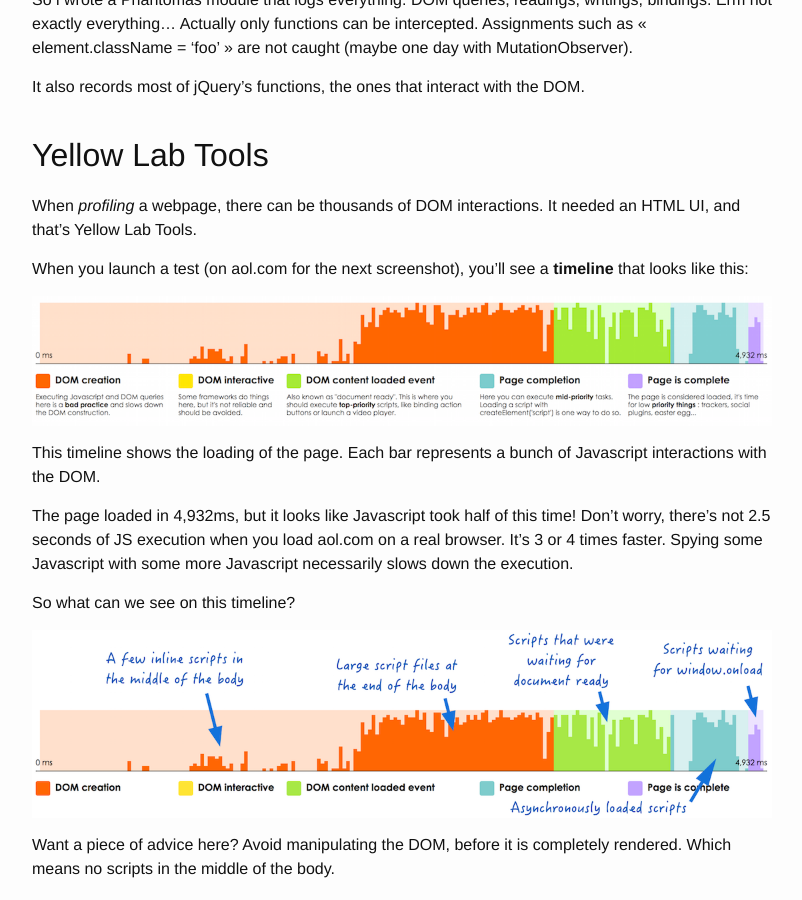
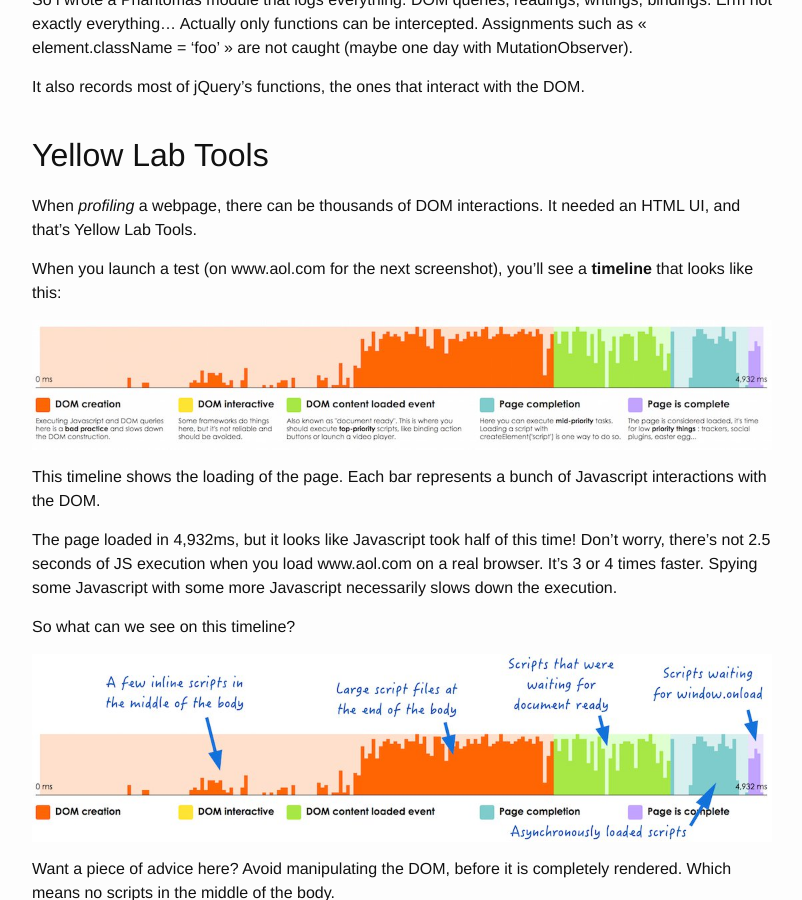
Before and after one commit to gmetais/gmetais.github.io, a Jekyll site: the page built from _posts/2014-11-18-untangle_the_js_spaghetti_code.markdown, in a window 1280 px wide and 900 px high, scrolled down 1002 px. Shown: the whole window, without its empty margins (238-1040 px from the left). Built offline with Jekyll 4.4.1, drawn with Linux system fonts in a browser that asks for light colours; some of the changed lines change nothing that is shown; some of the changed text lies outside the part shown.

Commit message:
Small changes to article

```diff
--- a/_posts/2014-11-18-untangle_the_js_spaghetti_code.markdown
+++ b/_posts/2014-11-18-untangle_the_js_spaghetti_code.markdown
@@ -18,7 +18,7 @@
 Phantomas
 ---------
 
-I played a lot with [Phantomas (by Maciej Brencz)][Phantomas]. Do you know this tool? It’s great, it loads a page with PhantomJS (the headless browser), analyses many different aspects of the page and outputs metrics about performances and quality.
+I played a lot with <a target="_blank" href="https://github.com/macbre/phantomas">Phantomas (by Maciej Brencz)</a>. Do you know this tool? It’s great, it loads a page with PhantomJS (the headless browser), analyses many different aspects of the page and outputs metrics about performances and quality.
 
 ![phantomas]({{ site.url }}/assets/phantomas.jpg)
 
@@ -40,17 +40,17 @@
 When *profiling* a webpage, there can be thousands of DOM interactions. It needed an HTML UI, and that's Yellow Lab Tools.
 
 
-When you launch a test (on aol.com for the next screenshot), you'll see a **timeline** that looks like this:
+When you launch a test (on www.aol.com for the next screenshot), you'll see a **timeline** that looks like this:
 
-![YellowLabTools timeline screenshot]({{ site.url }}/assets/YLTtimeline1.png)
+![YellowLabTools timeline screenshot]({{ site.url }}/assets/YLTtimeline1.jpg)
 
 This timeline shows the loading of the page. Each bar represents a bunch of Javascript interactions with the DOM.
 
-The page loaded in 4,932ms, but it looks like Javascript took half of this time! Don’t worry, there’s not 2.5 seconds of JS execution when you load aol.com on a real browser. It's 3 or 4 times faster. Spying some Javascript with some more Javascript necessarily slows down the execution.
+The page loaded in 4,932ms, but it looks like Javascript took half of this time! Don’t worry, there’s not 2.5 seconds of JS execution when you load www.aol.com on a real browser. It's 3 or 4 times faster. Spying some Javascript with some more Javascript necessarily slows down the execution.
 
 So what can we see on this timeline?
 
-![YellowLabTools timeline explainations]({{ site.url }}/assets/YLTtimeline2.png)
+![YellowLabTools timeline explainations]({{ site.url }}/assets/YLTtimeline2.jpg)
 
 Want a piece of advice here? Avoid manipulating the DOM, before it is completely rendered. Which means no scripts in the middle of the body.
 
@@ -65,7 +65,7 @@
 
 Under the timeline, Yellow Lab Tools provides the entire list of recorded DOM interactions. This example is the beginning of google.com, short and efficient:
 
-![YellowLabTools profiler screenshot]({{ site.url }}/assets/YLTprofiler1.png)
+![YellowLabTools profiler screenshot]({{ site.url }}/assets/YLTprofiler1.jpg)
 
 On each line you can show more information — such as the JS call stack — by clicking on the question mark symbol.
 
@@ -74,7 +74,7 @@
 How to use Yellow Lab Tools?
 ----------------------------
 
-It’s online, and it's here: [http://yellowlab.tools][YellowLab.tools].
+It’s online, and it's here: <a target="_blank" href="http://yellowlab.tools">YellowLab.tools</a>.
 
 
 
@@ -85,7 +85,7 @@
 
 The result could be put into a variable, to avoid queries :
 
-![Repeated getElementById queries example]({{ site.url }}/assets/YLTprofiler2.png)
+![Repeated getElementById queries example]({{ site.url }}/assets/YLTprofiler2.jpg)
 
 
 #### 2. The dead (or useless) JS code
@@ -97,14 +97,14 @@
 
 The following extract is probably a piece of code meant for another page:
 
-![Unused code example]({{ site.url }}/assets/YLTprofiler3.png)
+![Unused code example]({{ site.url }}/assets/YLTprofiler3.jpg)
 
 
 #### 3. Many elements binded one by one
 
-On the following extract, a tracker is binding 887 click events on elements of the page and it takes 104ms. If you are binding more than 5 elements, consider using [event delegation][eventsDelegation].
+On the following extract, a tracker is binding 887 click events on elements of the page and it takes 104ms. If you are binding more than 5 elements, consider using <a target="_blank" href="http://davidwalsh.name/event-delegate">event delegation</a>.
 
-![Binding loop example]({{ site.url }}/assets/YLTprofiler4.png)
+![Binding loop example]({{ site.url }}/assets/YLTprofiler4.jpg)
 
 
 #### 4. The read/write loop
@@ -113,7 +113,7 @@
 
 If you want to take advantage of this behavior, try to group reading queries together and writing queries together, not like the following example:
 
-![Read/write loop example]({{ site.url }}/assets/YLTprofiler5.png)
+![Read/write loop example]({{ site.url }}/assets/YLTprofiler5.jpg)
 
 
 #### 5. The heavy jQuery plugin
@@ -123,7 +123,7 @@
 The following extract shows the jScrollPane plugin in action on a page. Just a part of it, because it makes 446 interactions and
 it lasts for 229ms.
 
-![Heavy jQuery plugin example]({{ site.url }}/assets/YLTprofiler6.png)
+![Heavy jQuery plugin example]({{ site.url }}/assets/YLTprofiler6.jpg)
 
 
 
@@ -145,11 +145,4 @@
 
 
 
-#### Thanks for reading, and i hope you enjoy the tool!
-
-
-
-
-[YellowLab.tools]:          http://yellowlab.tools
-[Phantomas]:                https://github.com/macbre/phantomas
-[eventsDelegation]:         http://davidwalsh.name/event-delegate
+#### Thanks for reading, and i hope you enjoy <a target="_blank" href="http://yellowlab.tools">the tool</a>!
```
